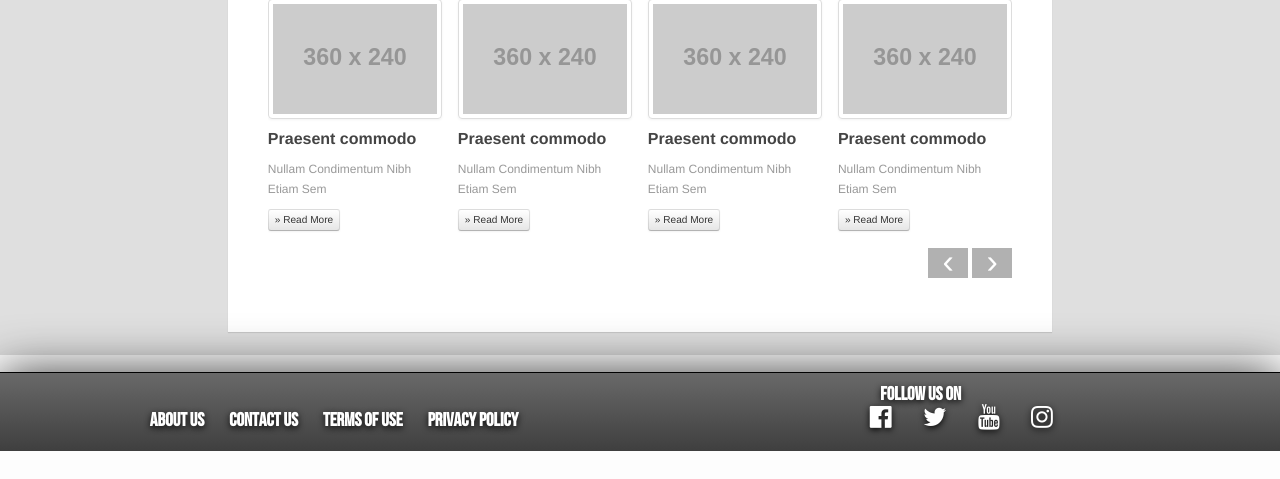
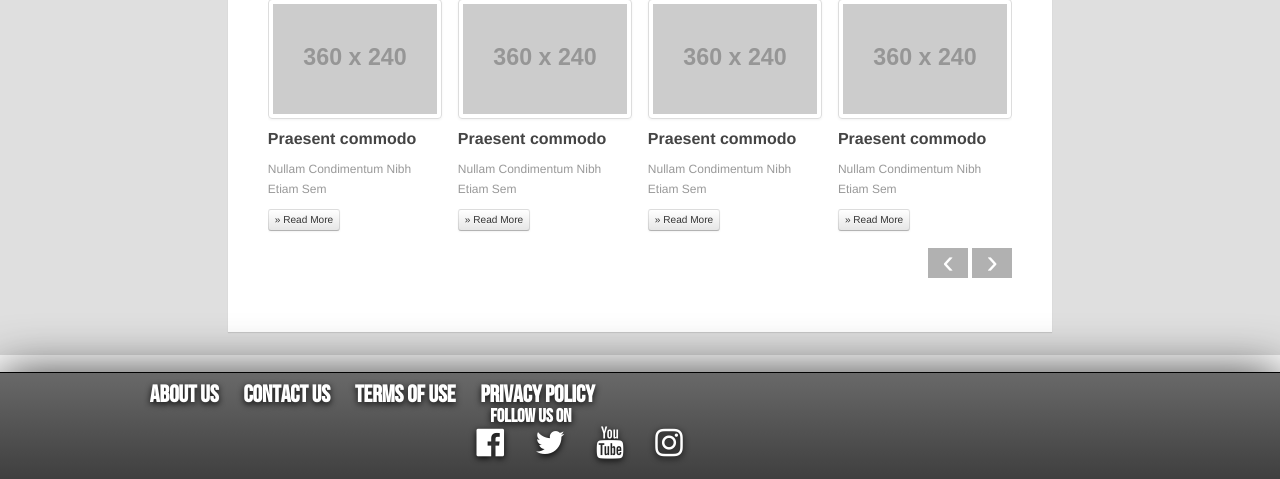
Before and after one commit to csdevs1/areiro, a PHP site: page / in a window 1280 px wide. Shown: the part 1383-1862 px from the top of the page. Before the commit the page ends 1834 px from the top, so only its background shows below. Run offline with PHP 8.4, Linux system fonts and the light colour scheme; grey boxes labelled with a size stand in for pictures from a placeholder-image service; some libraries are stand-ins or nearby versions.

Commit message:
improved footer

```diff
--- a/css/stylesheet.css
+++ b/css/stylesheet.css
@@ -165,7 +165,7 @@ footer {
     background-image: -webkit-linear-gradient(top, #696969 0%,#3f3f3f 100%);
     padding-top: 0.902083333%;
     padding-bottom: 0.802083333%;
-    overflow: auto;
+    overflow: hidden;
     margin: 0 auto;
     margin-top: .10625%; /* CHECK: Before it didn't exist */
     width: 100%;
@@ -190,11 +190,19 @@ footer ul li:last-child {
 
 footer a {
     font-family: 'BebasNeueRegular', 'Arial Narrow', Arial, sans-serif;
-    font-size: 1.35em;
+    font-size: 1.7em;
     font-weight:bolder;
     text-decoration: none;
     color: #FFF;
     text-shadow: 0px 2px 6px rgba(0, 0, 0, 0.9);
+}
+
+footer a:hover {
+    font-size: 1.65em;
+    font-weight: 600;
+    text-decoration: none;
+    color: #e8e8e8;
+    text-shadow: 0px 4px 5px rgba(0, 0, 0, 0.8);
 }
 
 footer #social {
@@ -208,7 +216,7 @@ footer #social {
 }
 
 footer #social ul {
-    width: 90%
+    width: 100%
 }
 
 footer #social ul li {
@@ -220,14 +228,6 @@ footer #social ul li {
     margin-left: 15%;
     margin-right: 50%;
     text-align: center;
-}
-
-footer a:hover {
-    font-size: 1.33em;
-    font-weight: 600;
-    text-decoration: none;
-    color: #e8e8e8;
-    text-shadow: 0px 4px 5px rgba(0, 0, 0, 0.8);
 }
 
 /* SLIDER */
```
